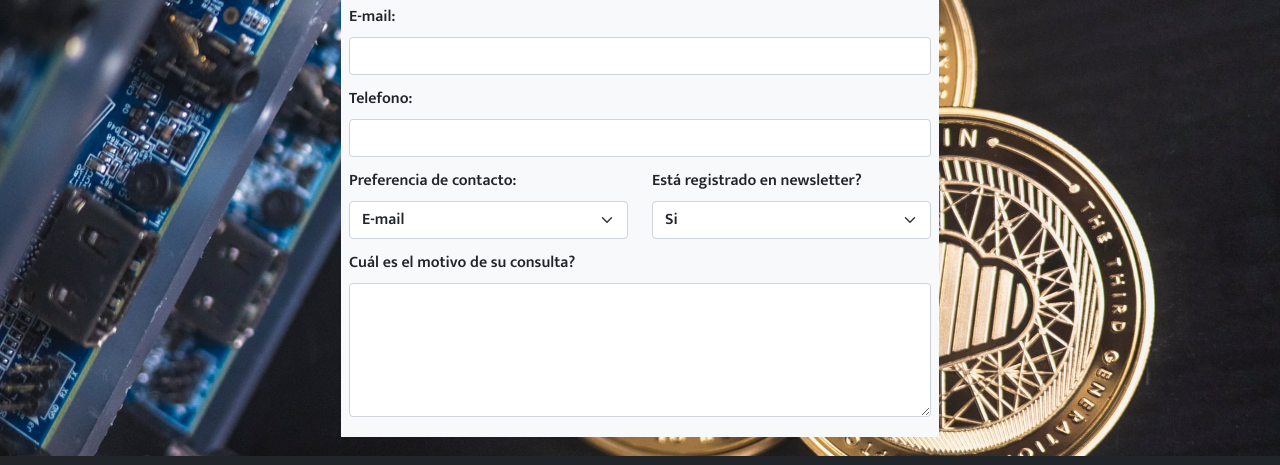
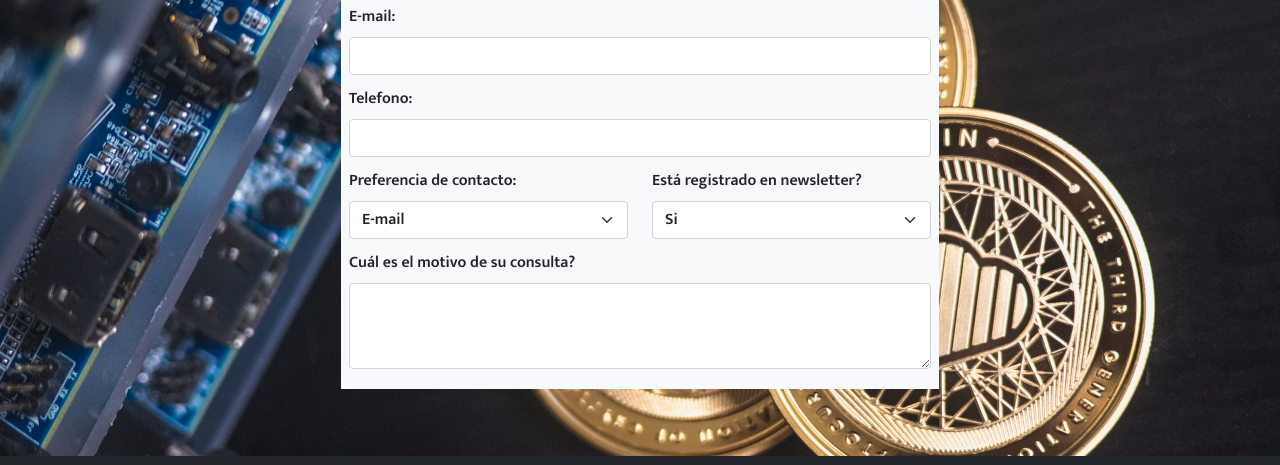
Before and after one commit to guidorapisarda/criptomonedas, a website: page pages/contactanos.html in a window 1280 px wide. Shown: the part 206-671 px from the top of the page. Drawn offline with nearby package versions, Linux system fonts and the light colour scheme.

Commit message:
Correccion de bugs en contactanos

```diff
--- a/pages/contactanos.html
+++ b/pages/contactanos.html
@@ -90,7 +90,7 @@
                     <div class="row mb-2">
                         <div class="col mb-1">
                             <label for="consulta" class="form-label">Cuál es el motivo de su consulta?</label>
-                            <textarea name="consulta" id="consulta" class="form-control" rows="5"></textarea>
+                            <textarea name="consulta" id="consulta" class="form-control" rows="3"></textarea>
                         </div>
                     </div>
                 </form>
```
